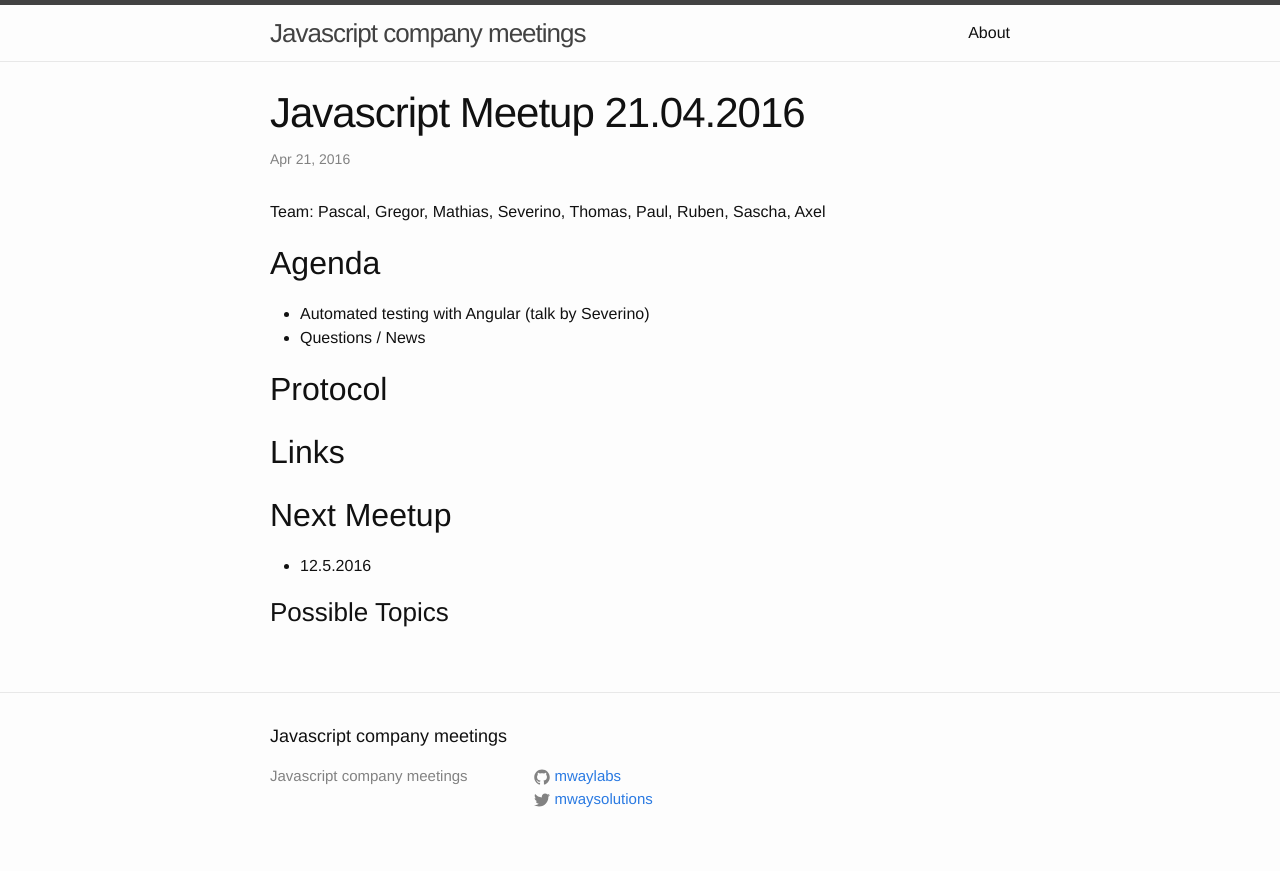
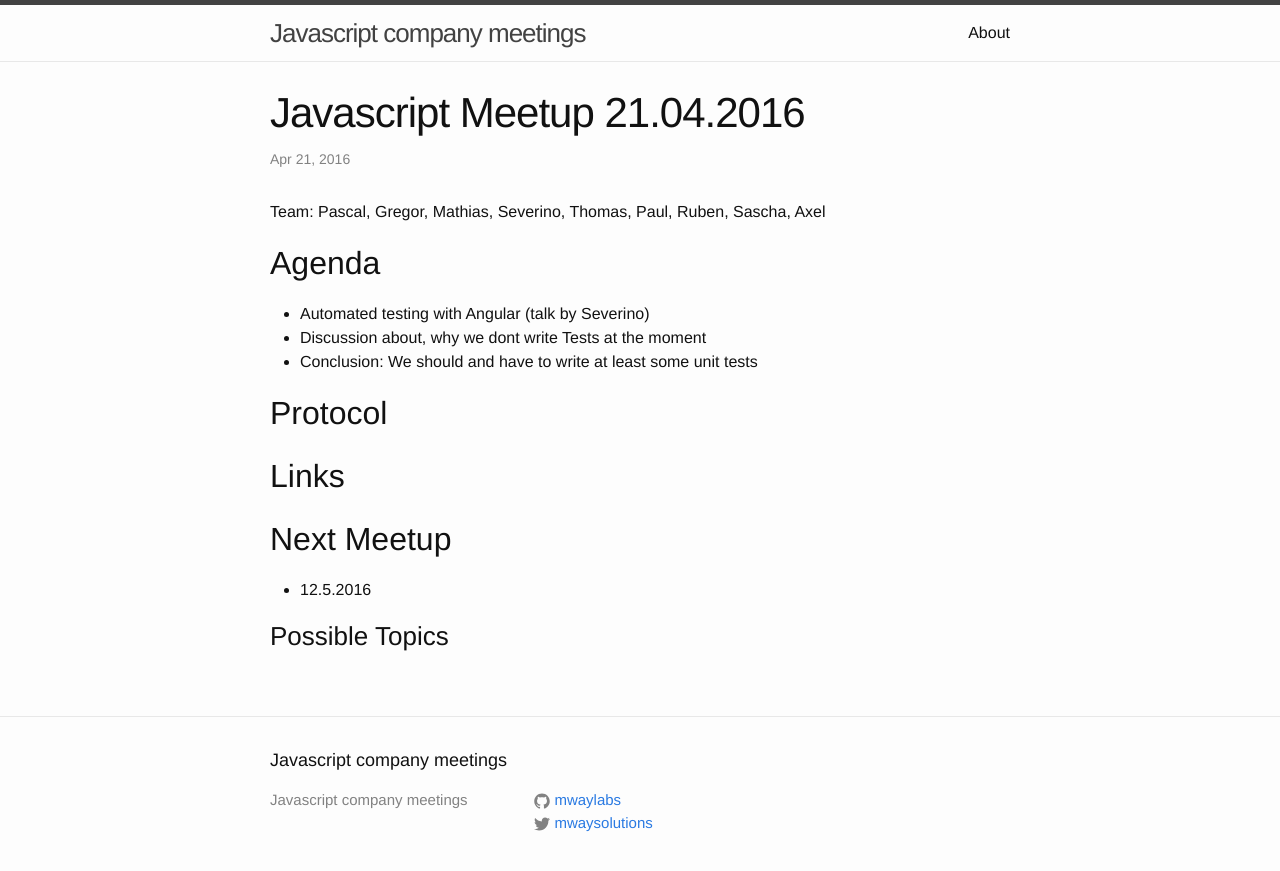
Before and after one commit to MathiasTim/javascript-company-meeting, a Jekyll site: the page built from _posts/2016-04-21-meetup.md, in a window 1280 px wide. Shown: the top 871 px of the page. Built offline with Jekyll 4.4.1, drawn with Linux system fonts in a browser that asks for light colours.

Commit message:
Update 2016-04-21-meetup.md

```diff
--- a/_posts/2016-04-21-meetup.md
+++ b/_posts/2016-04-21-meetup.md
@@ -10,7 +10,8 @@ Team: Pascal, Gregor, Mathias, Severino, Thomas, Paul, Ruben, Sascha, Axel
 ## Agenda
 
 - Automated testing with Angular (talk by Severino)
-- Questions / News
+ - Discussion about, why we dont write Tests at the moment
+ - Conclusion: We should and have to write at least some unit tests
 
 ## Protocol
 
```
